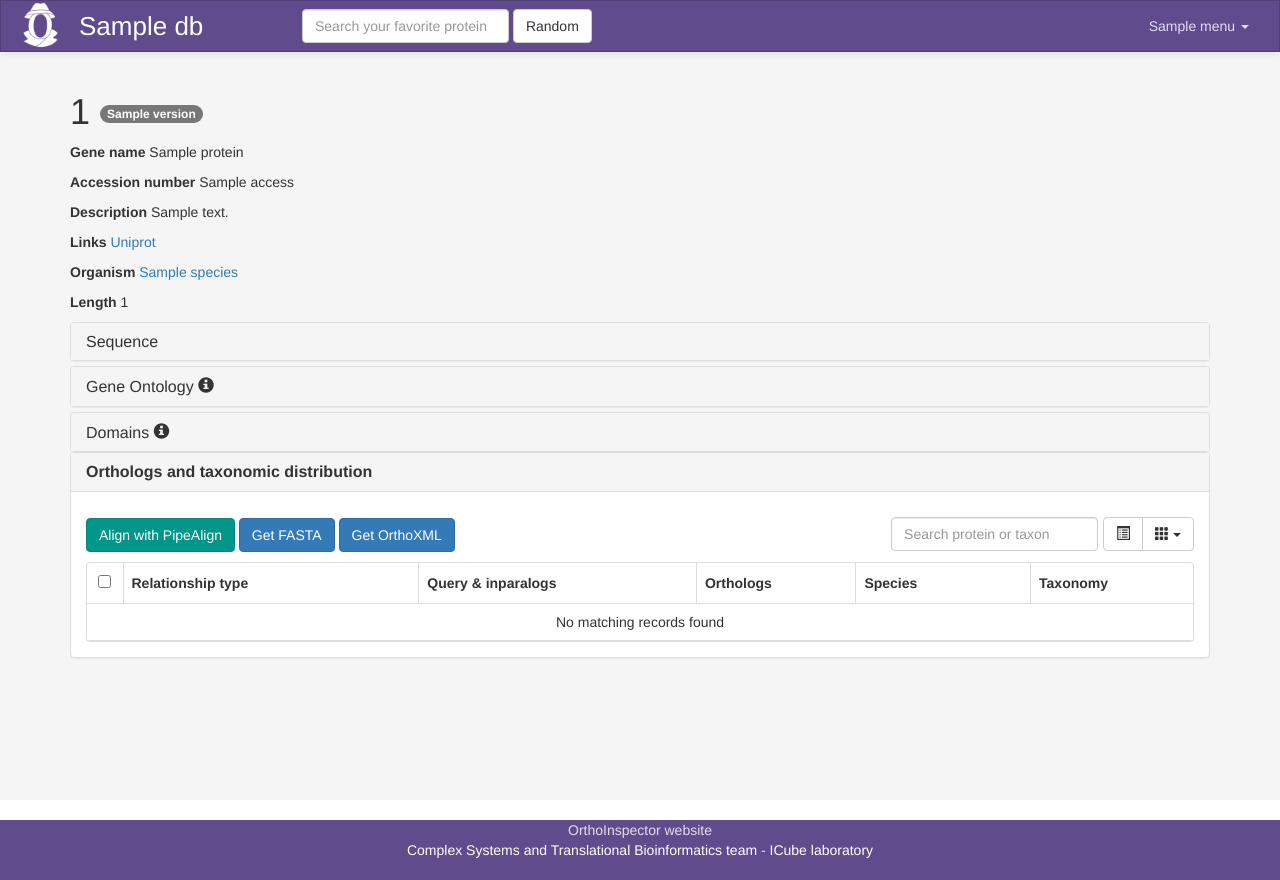
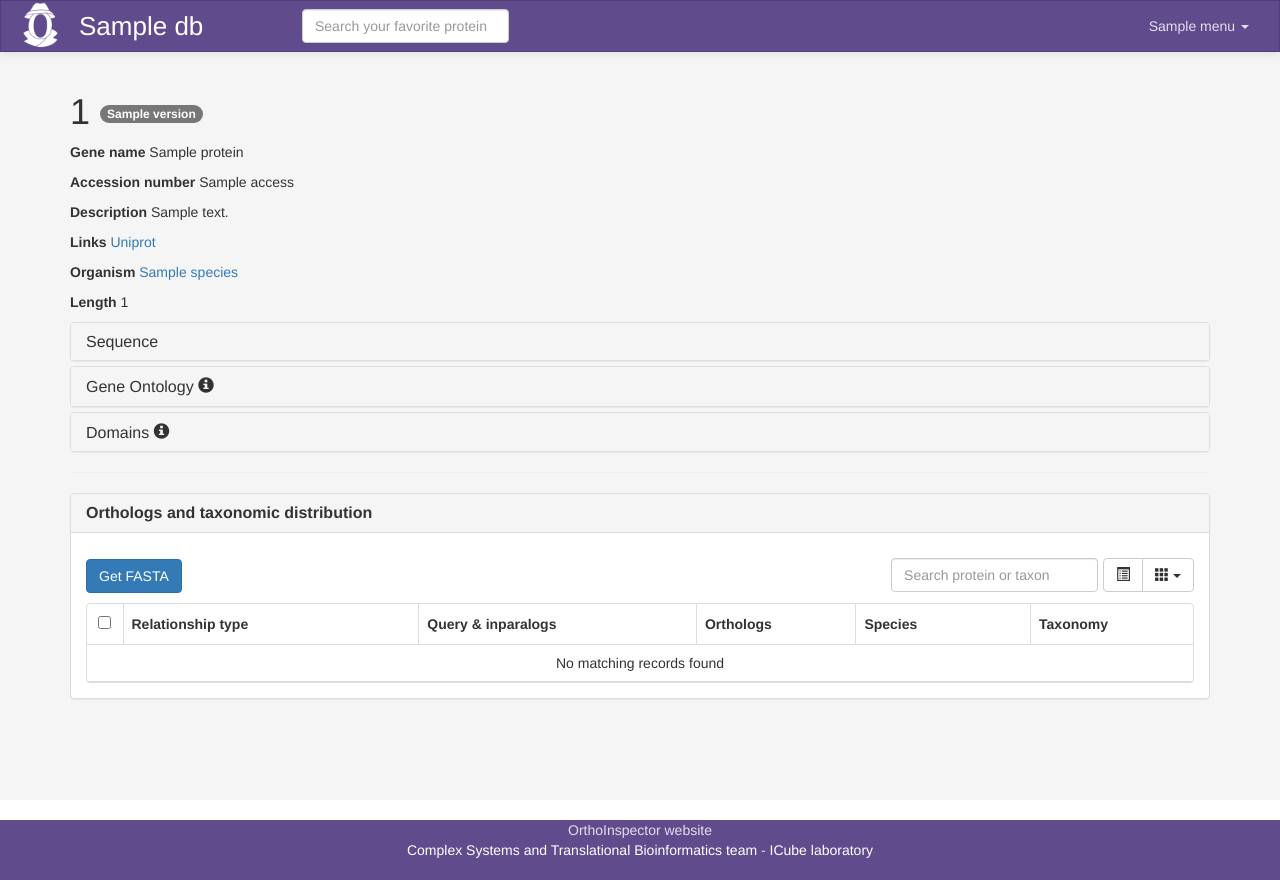
Before and after one commit to bilaljanati/orthoinspector, a Flask app: template templates/protein.html in a window 1280 px wide. Run offline with Flask 3, Linux system fonts and the light colour scheme; the template is opened without the code that fills it: most values are stand-ins (such as "Sample title", 1, 10 or a date in 2020); some libraries are stand-ins or nearby versions.

Commit message:
Better sun plot and preparing early release

```diff
--- a/templates/dbspecific.html
+++ b/templates/dbspecific.html
@@ -15,7 +15,7 @@
 	<form class="navbar-form navbar-left protein-srch">
 		<div class="form-group">
 			<input type="text" id="srch-protein-top" class="form-control searchbar" placeholder="Search your favorite protein">
-			<a class="btn btn-default" href="{{ prefix }}/{{ db.name }}/protein/random">Random</a>
+			{#<a class="btn btn-default" href="{{ prefix }}/{{ db.name }}/protein/random">Random</a>#}
 		</div>
 	</form>
 </div>
--- a/templates/index.html
+++ b/templates/index.html
@@ -22,7 +22,7 @@
 {% block content %}
 <div class="row">
 	<div style="text-align: left" class="tile col-xs-12">
-		<h2 style="text-align: center">Welcome to the OrthoInspector website</h2>
+		<h2 style="text-align: center">Welcome to OrthoInspector</h2>
 		This is the portal for tailor-made OrthoInspector databases.
 	</div>
 </div>
--- a/templates/protein.html
+++ b/templates/protein.html
@@ -80,6 +80,7 @@
 			</div>
 		</div>
 	</div>
+	<hr />
 	<div>
 		{% if protein.has_transverse and db.name != 'Transverse' %}
 		<form action="{{prefix}}/Transverse/protein/{{protein.access}}">
@@ -175,10 +176,9 @@
 					</div>
 					<table id="orthotable" class="table" data-toolbar="#toolbar" data-toggle ="table" data-url="{{prefix}}/{{db.name}}/orthologs/{{protein.access}}{% if db.full %}/full{% endif %}" data-sort-name="taxoDist" data-sort-order="asc" data-show-toggle="true" data-show-export="true" data-show-columns="true" data-search="true" data-search-placeholder="Search protein or taxon" data-click-to-select="true" data-select-item-name="input" data-id-field="id">
 						<div id="toolbar">
-							<button id="align-button" class='btn btn-primary' onclick="launchAlignment('#orthotable')">Align with PipeAlign</button>
+							{#<button id="align-button" class='btn btn-primary' onclick="launchAlignment('#orthotable')">Align with PipeAlign</button>#}
 							<button id="fasta" class='btn btn-primary'>Get FASTA</button>
-
-							<button id="orthoxml" class='btn btn-primary'>Get OrthoXML</button>
+							{#<button id="orthoxml" class='btn btn-primary'>Get OrthoXML</button>#}
 						</div>
 						<thead>
 							<tr>
```
Also changed, not shown: static/js/sun.js (+6 -1 lines).
